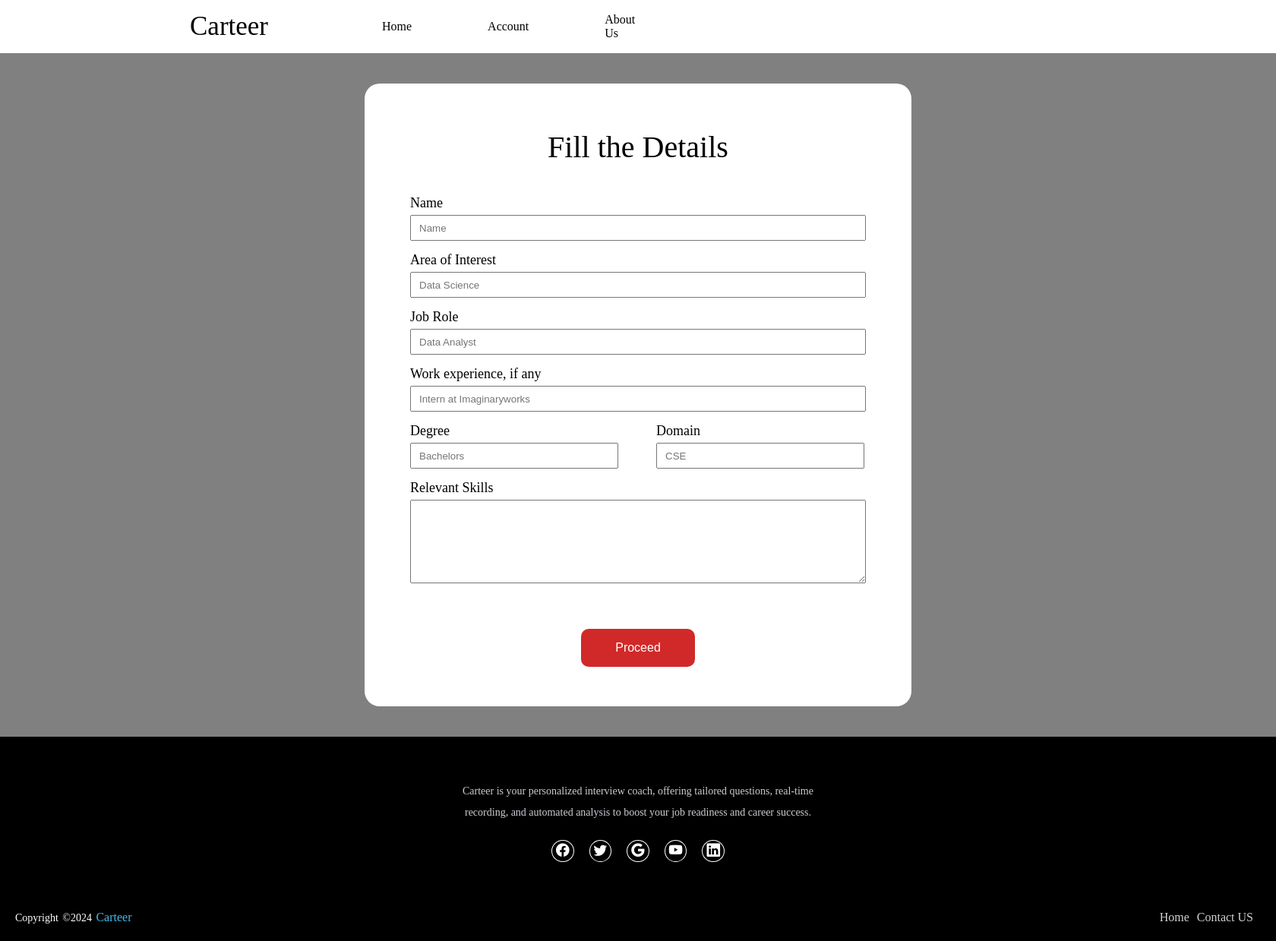
After one commit to NamanT98/Career-Crafter-Interview-System, a Django app: template templates/carteer_form.html in a window 1680 px wide. The commit adds this page. Shown: the whole page at 76% size. Run offline with Django 5.2, Linux system fonts and the light colour scheme; the template is opened without the code that fills it, so the values that code supplies are empty.

Commit message:
frontend fixed

```diff
--- /dev/null
+++ b/static/css/carteer_form.css
@@ -0,0 +1,223 @@
+* {
+  margin: 0;
+  padding: 0%;
+}
+
+.navbar {
+  display: flex;
+  padding: 15px 70px 15px 250px;
+  background-color: white;
+  height: 40px;
+  gap: 150px;
+}
+
+.title {
+  color: black;
+  display: flex;
+  text-align: center;
+  justify-content: center;
+  align-items: center;
+  font-size: 35px;
+  font-weight: 500;
+}
+
+.links {
+  display: flex;
+  gap: 680px;
+}
+.started {
+  display: flex;
+  justify-content: center;
+  align-items: center;
+  height: 43px;
+  width: 140px;
+}
+.started button {
+  height: 43px;
+  width: 140px;
+  padding: 5px;
+  border-radius: 20px;
+  background-color: #3dc468;
+  border: none;
+}
+.navlink {
+  display: flex;
+  justify-content: center;
+  align-items: center;
+  gap: 100px;
+}
+
+a {
+  text-decoration: none;
+  font-size: 20 px;
+  color: black;
+}
+
+/* footer */
+/* footer */
+footer {
+  background-color: black;
+}
+.footer-content {
+  display: flex;
+  align-items: center;
+  justify-content: center;
+  flex-direction: column;
+  text-align: center;
+}
+.footer-content h3 {
+  font-size: 2.1rem;
+  font-weight: 500;
+  text-transform: capitalize;
+  line-height: 3rem;
+}
+.footer-content p {
+  max-width: 500px;
+  margin: 10px auto;
+  line-height: 28px;
+  font-size: 14px;
+  color: #cacdd2;
+}
+.socials {
+  list-style: none;
+  display: flex;
+  align-items: center;
+  justify-content: center;
+  margin: 1rem 0 3rem 0;
+}
+.socials li {
+  margin: 0 10px;
+}
+.socials a {
+  text-decoration: none;
+  color: #fff;
+  border: 1.1px solid white;
+  padding: 5px;
+
+  border-radius: 50%;
+}
+.socials a i {
+  font-size: 1.1rem;
+  width: 20px;
+
+  transition: color 0.4s ease;
+}
+.socials a:hover i {
+  color: aqua;
+}
+
+.footer-bottom {
+  background: #000;
+  padding: 20px;
+  padding-bottom: 40px;
+  text-align: center;
+}
+.footer-bottom p {
+  float: left;
+  font-size: 14px;
+  word-spacing: 2px;
+  text-transform: capitalize;
+  color: white;
+}
+.footer-bottom p a {
+  color: #44bae8;
+  font-size: 16px;
+  text-decoration: none;
+}
+.footer-bottom span {
+  text-transform: uppercase;
+  opacity: 0.4;
+  font-weight: 200;
+}
+.footer-menu {
+  float: right;
+}
+.footer-menu ul {
+  display: flex;
+}
+.footer-menu ul li {
+  padding-right: 10px;
+  display: block;
+}
+.footer-menu ul li a {
+  color: #cfd2d6;
+  text-decoration: none;
+}
+.footer-menu ul li a:hover {
+  color: #27bcda;
+}
+/* footer */
+
+/* form */
+.classform {
+  background-color: grey;
+  height: 900px;
+  display: flex;
+  justify-content: center;
+  align-items: center;
+}
+
+.form {
+  background-color: white;
+  padding: 60px;
+  width: 600px;
+  height: 700px;
+  border-radius: 20px;
+  display: flex;
+  flex-direction: column;
+  gap: 40px;
+}
+
+form {
+  display: flex;
+  flex-direction: column;
+  gap: 15px;
+}
+.input {
+  display: flex;
+  flex-direction: column;
+  gap: 5px;
+}
+
+.input1 {
+  display: flex;
+  gap: 50px;
+}
+
+label {
+  font-size: large;
+}
+
+input {
+  width: Fill (707px) px;
+  height: 30px;
+  padding: 0px 10px 0px 10px;
+}
+
+#skills {
+  height: 100px;
+  padding: 8px 10px 0px 10px;
+}
+#Degree {
+  width: 250px;
+}
+
+#Domain {
+  width: 250px;
+}
+
+.proceed button {
+  width: 150px;
+  height: 50px;
+  padding: 20px, 20px, 20px, 20px;
+  background-color: rgb(209, 41, 41);
+  border-radius: 10px;
+  border: none;
+}
+
+.heading {
+  text-align: center;
+  font-size: 40px;
+  font-weight: normal;
+}
+/* form */
--- /dev/null
+++ b/templates/carteer_form.html
@@ -0,0 +1,111 @@
+<!DOCTYPE html>
+<html lang="en">
+  <head>
+    <meta charset="UTF-8" />
+    <meta name="viewport" content="width=device-width, initial-scale=1.0" />
+    <link rel="stylesheet" href="../static/css/carteer_form.css" />
+    <link
+      rel="stylesheet"
+      href="https://cdn.jsdelivr.net/npm/bootstrap-icons@1.11.3/font/bootstrap-icons.min.css"
+    />
+    <title>Carteer form</title>
+  </head>
+  <body>
+    <!-- navbar -->
+    <div class="navbar">
+      <div class="title">Carteer</div>
+      <div class="links">
+        <div class="navlink">
+          <a href="#">Home</a>
+          <a href="#">Account</a>
+          <a href="#">About Us</a>
+        </div>
+        <div class="started" id="scrollButton">
+        </div>
+      </div>
+    </div>
+    <!-- navbar -->
+
+     <!-- form -->
+     <div class="classform">
+        <div class="form">
+            <div class="heading">Fill the Details</div>
+
+
+            <form>
+                <div class="input">
+                        <label for="Name">Name</label>
+                        <input type="text" placeholder="Name" id="Name">
+                    </div>
+                <div class="input">
+                    <label for="aoi">
+                        Area of Interest
+                    </label>
+                    <input type="text" placeholder="Data Science" id="aoi">
+                </div>
+                 <div class="input">
+                    <label for="Job">
+                        Job Role
+                    </label>
+                    <input type="text" placeholder="Data Analyst" id="job">
+                </div>
+
+                 <div class="input">
+                    <label for="work">
+                        Work experience, if any
+                    </label>
+                    <input type="text" placeholder="Intern at Imaginaryworks" id="work">
+                </div>
+                 <div class="input1">
+                    <div class="input">
+                        <label for="Degree">Degree</label>
+                        <input type="text" placeholder="Bachelors" id="Degree">
+                    </div>
+                    <div class="input">
+                        <label for="Domain">Domain</label>
+                        <input type="text" placeholder="CSE" id="Domain">
+                    </div>
+                </div>
+                 <div class="input">
+                    <label for="skills">Relevant Skills</label>
+                    <textarea id="skills" rows="4" cols="50"></textarea>
+                </div>
+            </form>
+                <div class="proceed" style="display: flex; justify-content: center;margin-top:20px">
+                    <button><span style="font-size: 16px;color: white;">Proceed</span></button>
+                </div>
+            </div>
+
+        </div>
+     </div>
+     <!-- form -->
+
+     <!-- footer -->
+<footer>
+        <div class="footer-content">
+            <h3>Carteer</h3>
+            <p>Carteer is your personalized interview coach, offering tailored questions, real-time recording, and automated analysis to boost your job readiness and career success.</p>
+            <ul class="socials">
+                <li><a href="#"><i class="bi bi-facebook"></i></a></li>
+                <li><a href="#"><i class="bi bi-twitter"></i></a></li>
+                <li><a href="#"><i class="bi bi-google"></i></a></li>
+                <li><a href="#"><i class="bi bi-youtube"></i></a></li>
+                <li><a href="#"><i class="bi bi-linkedin"></i></a></li>
+            </ul>
+        </div>
+        <div class="footer-bottom">
+            <p>copyright &copy;2024 <a href="#">Carteer</a>  </p>
+                    <div class="footer-menu">
+                      <ul class="f-menu">
+                        <li><a href="">Home</a></li>
+                        <li><a href="">Contact US</a></li>
+                      </ul>
+                    </div>
+        </div>
+
+    </footer>
+    </footer>
+    <!-- footer -->
+  </body>
+
+</html>
```
Also changed, not shown: static/css/interview.css (added, +90 -0 lines), templates/interview.html (+30 -12 lines).
